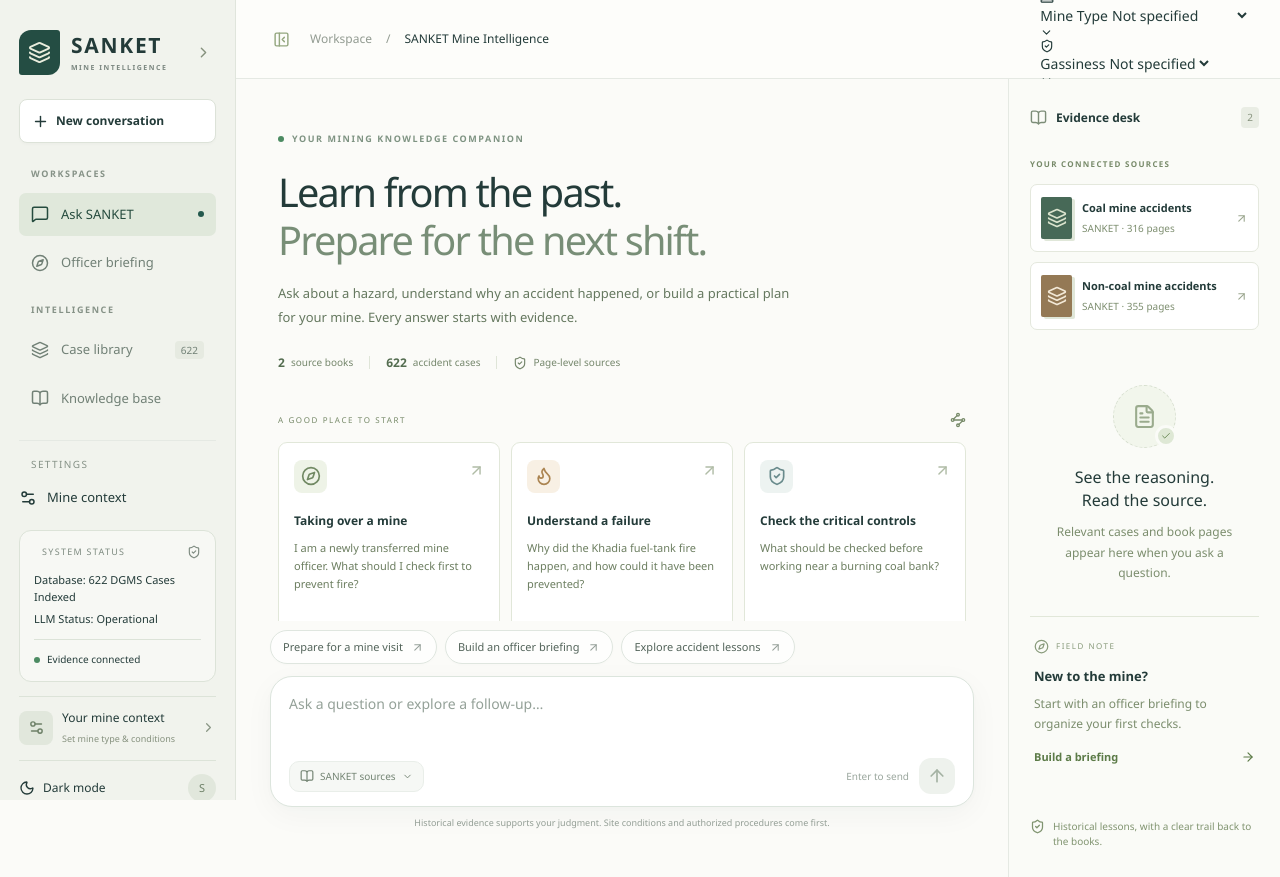
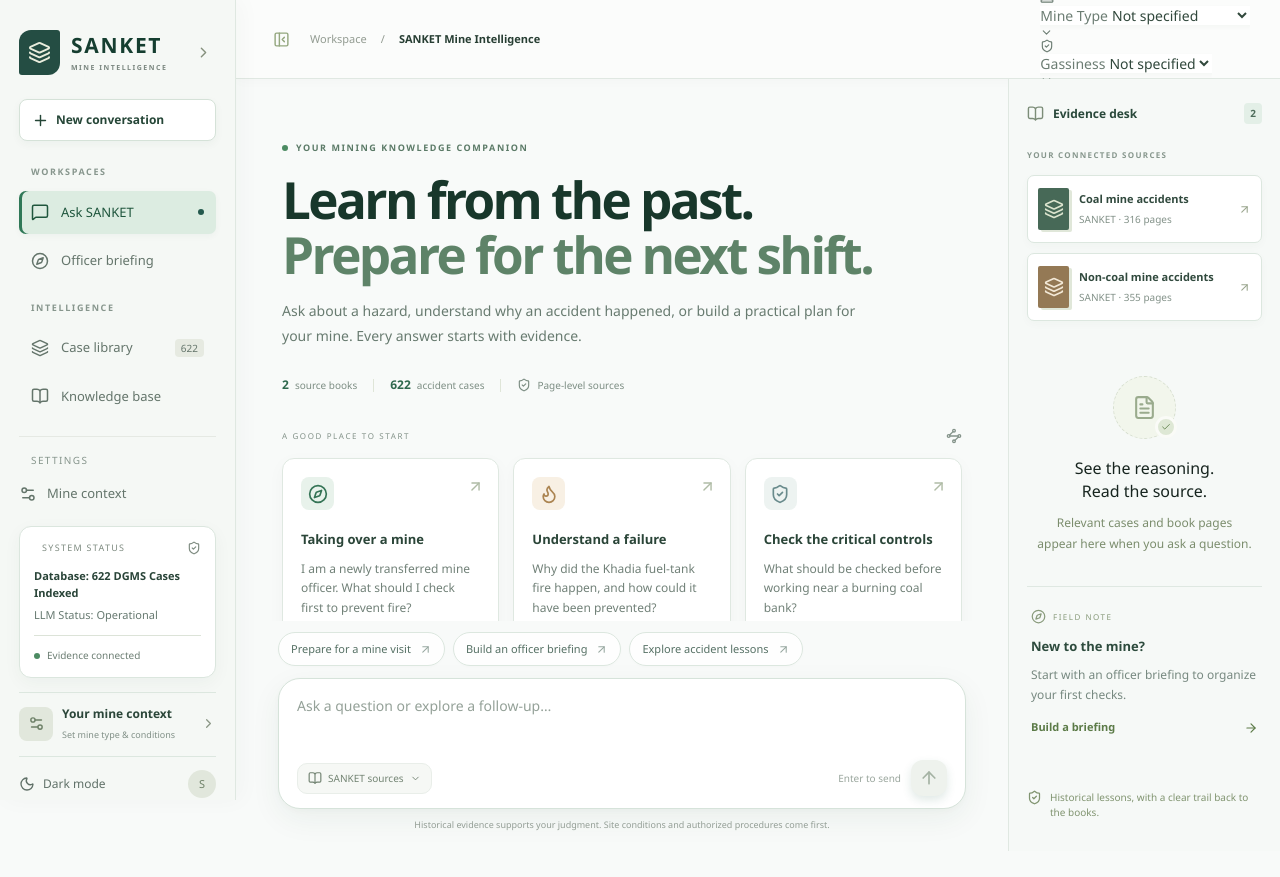
Before and after one commit to Ashish0555/Sanket-mine-intelligence, a Next.js app: page / in a window 1280 px wide. After the commit the page ends 851 px from the top, so only its background shows below. Built offline with nearby package versions, Linux system fonts and the light colour scheme.

Commit message:
Polish enterprise workspace visual system
Co-authored-by: Copilot <223556219+Copilot@users.noreply.github.com>

```diff
--- a/app/globals.css
+++ b/app/globals.css
@@ -3365,3 +3365,345 @@ h1 span {
   .composer-wrap .floating-composer { padding: 14px 14px 10px; border-radius: 18px; }
   .composer-wrap .composer-right > span { display: none; }
 }
+
+/* Final enterprise visual pass: sharper hierarchy, contrast and density. */
+:root {
+  --workspace-bg: #f8faf9;
+  --surface: #ffffff;
+  --surface-subtle: #f3f6f4;
+  --ink-strong: #17251f;
+  --ink: #3f5148;
+  --ink-muted: #718078;
+  --accent: #24634c;
+  --accent-soft: #e6f1eb;
+  --border-soft: #e2e9e4;
+}
+body {
+  background: var(--workspace-bg);
+  color: var(--ink-strong);
+}
+.app-shell {
+  background: var(--workspace-bg);
+}
+.enterprise-sidebar {
+  background: #f5f8f5;
+  border-right: 1px solid #dfe8e1;
+  box-shadow: 5px 0 22px #173b2a08;
+}
+.enterprise-sidebar .brand {
+  color: #153e30;
+}
+.enterprise-sidebar .new-chat {
+  min-height: 42px;
+  border-color: #d5e2d8;
+  background: var(--surface);
+  color: #254637;
+  box-shadow: 0 3px 10px #214b350b;
+}
+.enterprise-sidebar nav button,
+.enterprise-sidebar .sidebar-settings-button {
+  color: #64756b;
+}
+.enterprise-sidebar nav button:hover,
+.enterprise-sidebar .sidebar-settings-button:hover {
+  background: #eaf2ec;
+  color: #244d3a;
+}
+.enterprise-sidebar nav button.selected {
+  background: #dcece1;
+  color: #1f563d;
+  box-shadow: inset 3px 0 #2f7857, 0 2px 7px #26563e0a;
+}
+.enterprise-sidebar .nav-label {
+  color: #87968d;
+}
+.enterprise-sidebar .sidebar-lower {
+  padding-top: 18px;
+}
+.enterprise-sidebar .sidebar-status-card {
+  background: var(--surface);
+  border-color: #dbe6de;
+  box-shadow: 0 5px 18px #214b350b;
+}
+.enterprise-sidebar .sidebar-status-card strong {
+  color: #294438;
+  font-weight: 650;
+}
+.enterprise-sidebar .sidebar-status-card > span {
+  color: #667970;
+}
+.enterprise-sidebar .sidebar-status-card small {
+  color: #6b7d72;
+}
+.enterprise-sidebar .mine-context {
+  border-top-color: #dce7df;
+}
+.enterprise-sidebar .mine-context strong {
+  color: #2b4639;
+  font-weight: 650;
+}
+.enterprise-sidebar .mine-context small {
+  color: #819087;
+}
+.enterprise-sidebar .sidebar-bottom-controls {
+  border-top-color: #dce7df;
+}
+.enterprise-sidebar .sidebar-bottom-controls > button {
+  color: #607168;
+}
+.workspace {
+  background: var(--workspace-bg);
+}
+.enterprise-navbar {
+  min-height: 66px;
+  border-bottom: 1px solid #e0e8e2;
+  background: #fbfcfbf2;
+  box-shadow: 0 2px 12px #1c382806;
+}
+.enterprise-navbar .breadcrumb {
+  color: #829089;
+  font-size: 11px;
+}
+.enterprise-navbar .breadcrumb strong {
+  color: #273e33;
+  font-weight: 700;
+}
+.navbar-context-controls {
+  gap: 7px;
+}
+.navbar-select {
+  border-color: #dce6df;
+  background: #fff;
+  color: #6c7d73;
+  box-shadow: 0 2px 5px #214b3507;
+}
+.navbar-select select {
+  color: #31483c;
+}
+.evidence-panel {
+  background: #f6f9f7;
+  border-left-color: #e0e8e2;
+  padding: 24px 18px;
+}
+.panel-heading {
+  color: #29483a;
+  font-weight: 700;
+}
+.panel-heading > span {
+  background: #e3efe7;
+  color: #4d6c5a;
+}
+.panel-kicker {
+  color: #87978d;
+  margin-top: 25px;
+}
+.source-book {
+  border-color: #dce7df;
+  background: #fff;
+  box-shadow: 0 3px 10px #214b3507;
+}
+.source-book strong {
+  color: #314a3e;
+}
+.source-book small {
+  color: #829188;
+}
+.field-note {
+  border-top-color: #dfe8e2;
+}
+.field-note h3 {
+  color: #2d4b3d;
+}
+.field-note p {
+  color: #778980;
+}
+.welcome {
+  max-width: 960px;
+  padding: 62px 46px 30px;
+}
+.welcome .eyebrow {
+  color: #5b7a67;
+}
+.welcome h1 {
+  max-width: 680px;
+  margin-top: 17px;
+  color: #18372b;
+  font-size: clamp(36px, 4vw, 58px);
+  font-weight: 650;
+  letter-spacing: -2.6px;
+  line-height: 1.08;
+}
+.welcome h1 span {
+  color: #5e8368;
+}
+.welcome-description {
+  max-width: 590px;
+  color: #687b70;
+  font-size: 14px;
+  line-height: 1.75;
+}
+.welcome-stats {
+  margin: 28px 0 34px;
+  color: #7c8d83;
+}
+.welcome-stats strong {
+  color: #2f694e;
+}
+.suggested-heading {
+  color: #84938a;
+}
+.prompt-grid {
+  gap: 14px;
+}
+.prompt-card {
+  min-height: 190px;
+  padding: 18px;
+  border-color: #dfe8e1;
+  border-radius: 12px;
+  background: #fff;
+  box-shadow: 0 5px 18px #214b3508;
+}
+.prompt-card:hover {
+  border-color: #9dc4aa;
+  background: #fbfefc;
+  box-shadow: 0 9px 24px #214b3512;
+}
+.prompt-icon {
+  margin-bottom: 20px;
+  background: #e8f2eb;
+  color: #357456;
+}
+.prompt-card strong {
+  color: #2a4538;
+  font-size: 13px;
+}
+.prompt-card p {
+  color: #718178;
+  font-size: 12px;
+}
+.prompt-card small {
+  color: #5b7b67;
+}
+.topic-row {
+  color: #7d8d84;
+}
+.topic-row button {
+  border-color: #dce7df;
+  background: #fff;
+  color: #64796d;
+}
+.topic-row button:hover {
+  background: #e8f2eb;
+  color: #2e694d;
+}
+.chat-scroll {
+  scrollbar-color: #c6d7cb transparent;
+}
+.composer-wrap {
+  max-width: 980px;
+  padding: 11px 42px 19px;
+  background: linear-gradient(0deg, var(--workspace-bg) 82%, #f8faf900);
+}
+.composer-wrap .floating-composer {
+  border-color: #d6e3da;
+  box-shadow: 0 10px 30px #214b3510, 0 2px 6px #214b3506;
+}
+.composer-wrap .floating-composer textarea {
+  color: #28463a;
+}
+.composer-wrap .quick-action-pill {
+  border-color: #dce7df;
+  background: #ffffffd9;
+  color: #557064;
+}
+.composer-wrap .quick-action-pill:hover:not(:disabled) {
+  border-color: #a9c8b3;
+  background: #eaf4ed;
+  color: #2c674b;
+}
+.composer-wrap .send-button {
+  background: #24644b;
+  box-shadow: 0 4px 10px #24644b24;
+}
+.conversation {
+  max-width: 980px;
+  padding: 38px 42px 30px;
+}
+.user-message {
+  margin-left: 64px;
+  border-color: #dce8df;
+  background: #edf5ef;
+  box-shadow: 0 3px 12px #214b3506;
+}
+.user-message > span {
+  color: #648274;
+}
+.user-message > p {
+  color: #385246;
+}
+.enterprise-answer {
+  border-color: #dce6df;
+  border-radius: 16px;
+  background: #fff;
+  box-shadow: 0 8px 28px #214b3508;
+}
+.enterprise-answer h2 {
+  color: #1d352a;
+  font-size: 22px;
+}
+.enterprise-answer .answer-lead,
+.enterprise-answer .executive-takeaways li,
+.enterprise-answer .finding p {
+  color: #52655b;
+}
+.enterprise-answer h3 {
+  color: #365648;
+}
+.action-grid {
+  gap: 12px;
+}
+.enterprise-answer .action-row {
+  border-left-color: #c59b42;
+  background: #fffcf5;
+  border-top: 1px solid #f1e6c9;
+  border-right: 1px solid #f1e6c9;
+  border-bottom: 1px solid #f1e6c9;
+}
+.verification-callout {
+  border-color: #cfe2d4;
+  background: #f1f8f3;
+}
+.citations button {
+  background: #f1f7f3;
+  color: #3d7758;
+}
+[data-theme="dark"] body,
+[data-theme="dark"] .app-shell,
+[data-theme="dark"] .workspace {
+  background: #111a16;
+}
+[data-theme="dark"] .enterprise-sidebar,
+[data-theme="dark"] .enterprise-navbar,
+[data-theme="dark"] .evidence-panel {
+  background: #17231d;
+  border-color: #2b4135;
+}
+[data-theme="dark"] .welcome h1,
+[data-theme="dark"] .enterprise-answer h2,
+[data-theme="dark"] .enterprise-sidebar .sidebar-status-card strong,
+[data-theme="dark"] .enterprise-sidebar .mine-context strong {
+  color: #e1eee5;
+}
+[data-theme="dark"] .welcome-description,
+[data-theme="dark"] .enterprise-answer .answer-lead,
+[data-theme="dark"] .enterprise-answer .executive-takeaways li,
+[data-theme="dark"] .enterprise-answer .finding p {
+  color: #b4c7ba;
+}
+[data-theme="dark"] .prompt-card,
+[data-theme="dark"] .enterprise-answer,
+[data-theme="dark"] .source-book,
+[data-theme="dark"] .navbar-select {
+  background: #1d2b23;
+  border-color: #385344;
+}
```
